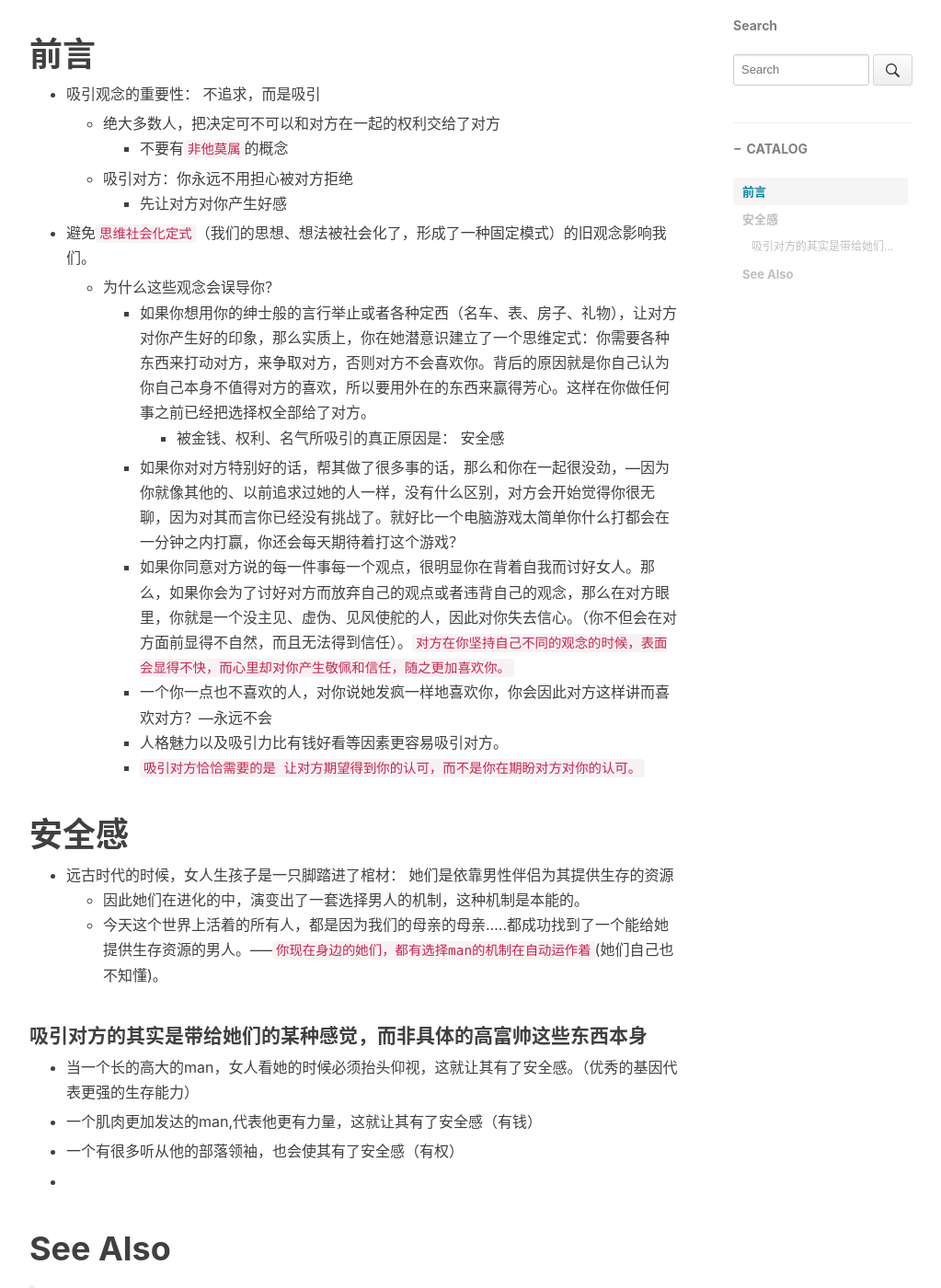
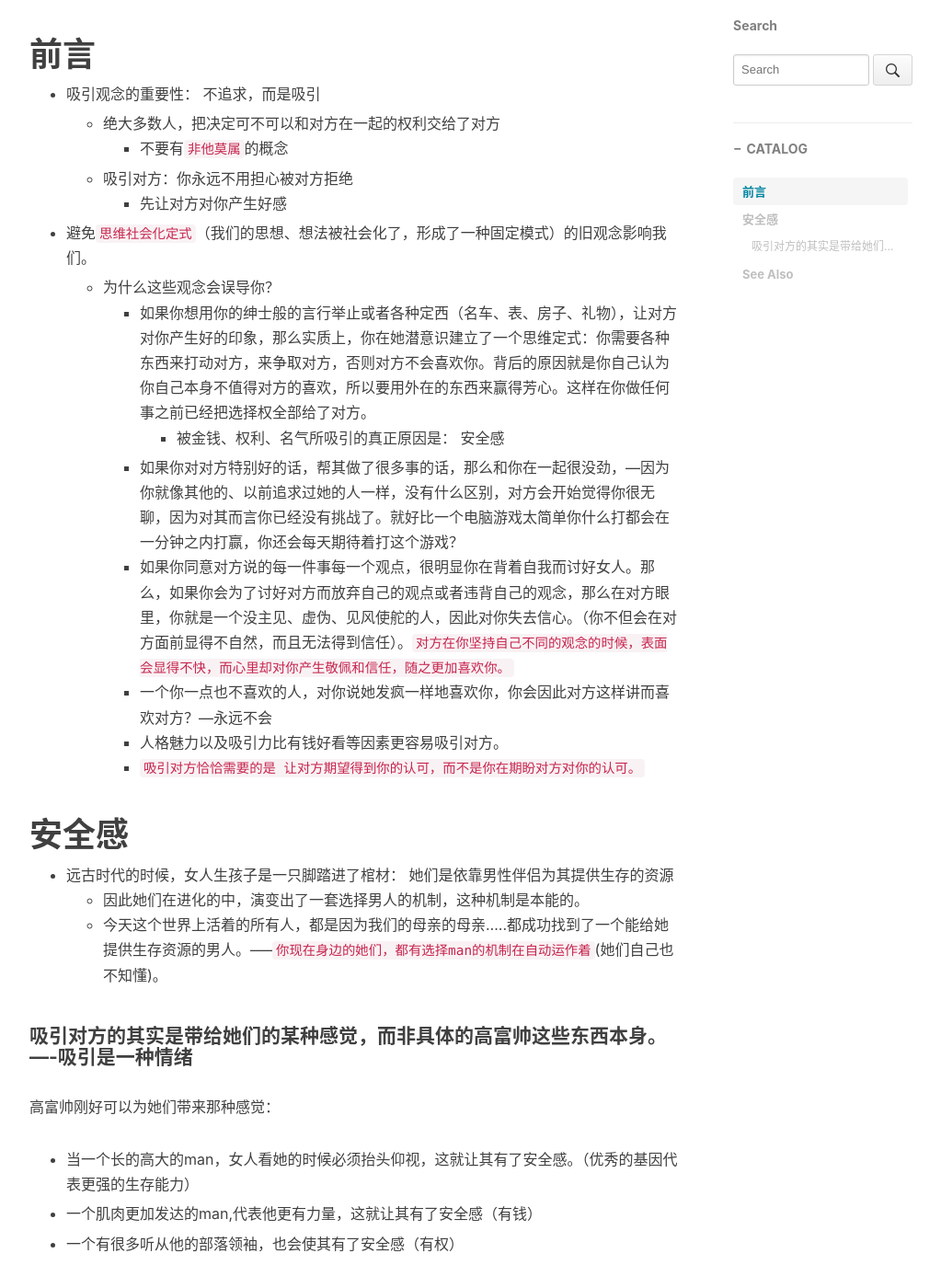
Before and after one commit to pua1203/pua1203.github.io, a Jekyll site: the page built from _posts/HookedOnMe/2018-10-16-What_attracts_girls.md, in a window 1280 px wide and 1400 px high, scrolled down 533 px. Shown: the whole window at 92% size, without its empty margins (233-1256 px from the left). Built offline with Jekyll 4.4.1, drawn with Linux system fonts in a browser that asks for light colours; nearby versions of some CDN libraries; comment, search, counter and statistics services are not loaded.

Commit message:
----吸引是一种情绪

```diff
--- a/_posts/HookedOnMe/2018-10-16-What_attracts_girls.md
+++ b/_posts/HookedOnMe/2018-10-16-What_attracts_girls.md
@@ -48,9 +48,11 @@ subtitle: 什么吸引对方
 
 
 
-#### 吸引对方的其实是带给她们的某种感觉，而非具体的高富帅这些东西本身
+#### 吸引对方的其实是带给她们的某种感觉，而非具体的高富帅这些东西本身。----吸引是一种情绪
 
 
+
+高富帅刚好可以为她们带来那种感觉：
 
 * 当一个长的高大的man，女人看她的时候必须抬头仰视，这就让其有了安全感。（优秀的基因代表更强的生存能力）
 
@@ -59,7 +61,11 @@ subtitle: 什么吸引对方
 * 一个有很多听从他的部落领袖，也会使其有了安全感（有权）
 
 
-*
+
+
+
+
+
 
 # See Also
 
```
